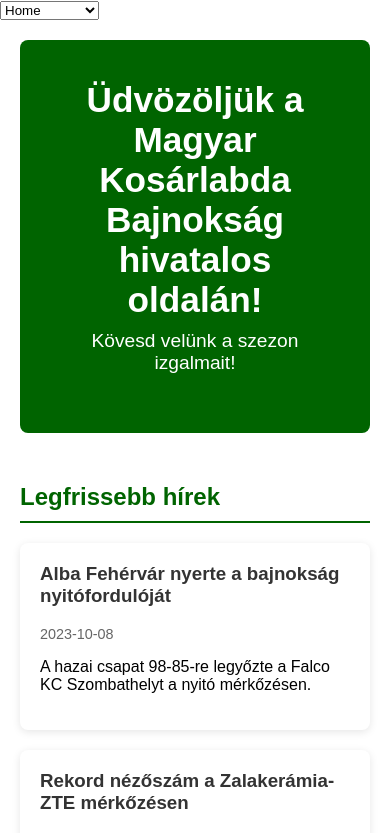
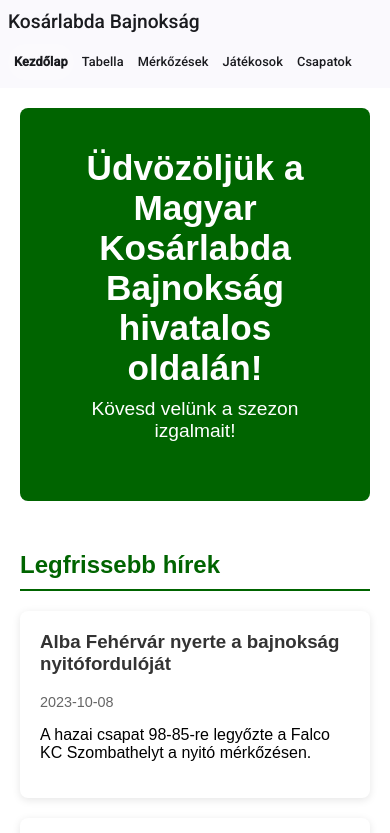
Before and after one commit to NorwoodPatriot/Kosarlabdabajnoksag, an Angular app in the folder Kosarlabda-bajnoksag/: page / in a window 390 px wide. Shown: the top 833 px of the page. Built offline with nearby package versions, Linux system fonts and the light colour scheme.

Commit message:
material

```diff
--- a/Kosarlabda-bajnoksag/src/app/pages/csapatlistazas/csapatlistazas.component.html
+++ b/Kosarlabda-bajnoksag/src/app/pages/csapatlistazas/csapatlistazas.component.html
@@ -1,24 +1,38 @@
 <div class="team-list-container">
-    <h2>Magyar Kosárlabda Csapatok</h2>
+  <h2>Magyar Kosárlabda Csapatok</h2>
 
-    <table class="team-table">
-      <thead>
-        <tr>
-          <th (click)="sortTeams('name')">Csapatnév {{getSortIcon('name')}}</th>
-          <th (click)="sortTeams('city')">Város {{getSortIcon('city')}}</th>
-          <th (click)="sortTeams('founded')">Alapítás éve {{getSortIcon('founded')}}</th>
-          <th (click)="sortTeams('championships')">Bajnoki címek {{getSortIcon('championships')}}</th>
-          <th>Bajnokság</th>
-        </tr>
-      </thead>
-      <tbody>
-        <tr *ngFor="let team of teams">
-          <td>{{team.name}}</td>
-          <td>{{team.city}}</td>
-          <td>{{team.founded}}</td>
-          <td>{{team.championships}}</td>
-          <td>{{team.league}}</td>
-        </tr>
-      </tbody>
-    </table>
-  </div>
+  <table mat-table [dataSource]="teams" matSort (matSortChange)="sortData($event)" class="mat-elevation-z8">
+    <!-- Név oszlop -->
+    <ng-container matColumnDef="name">
+      <th mat-header-cell *matHeaderCellDef mat-sort-header>Csapatnév</th>
+      <td mat-cell *matCellDef="let team">{{team.name}}</td>
+    </ng-container>
+
+    <!-- Város oszlop -->
+    <ng-container matColumnDef="city">
+      <th mat-header-cell *matHeaderCellDef mat-sort-header>Város</th>
+      <td mat-cell *matCellDef="let team">{{team.city}}</td>
+    </ng-container>
+
+    <!-- Alapítás oszlop -->
+    <ng-container matColumnDef="founded">
+      <th mat-header-cell *matHeaderCellDef mat-sort-header>Alapítás éve</th>
+      <td mat-cell *matCellDef="let team">{{team.founded}}</td>
+    </ng-container>
+
+    <!-- Bajnoki címek oszlop -->
+    <ng-container matColumnDef="championships">
+      <th mat-header-cell *matHeaderCellDef mat-sort-header>Bajnoki címek</th>
+      <td mat-cell *matCellDef="let team">{{team.championships}}</td>
+    </ng-container>
+
+    <!-- Bajnokság oszlop -->
+    <ng-container matColumnDef="league">
+      <th mat-header-cell *matHeaderCellDef>Bajnokság</th>
+      <td mat-cell *matCellDef="let team">{{team.league}}</td>
+    </ng-container>
+
+    <tr mat-header-row *matHeaderRowDef="displayedColumns"></tr>
+    <tr mat-row *matRowDef="let row; columns: displayedColumns;"></tr>
+  </table>
+</div>
--- a/Kosarlabda-bajnoksag/src/app/pages/csapatlistazas/csapatlistazas.component.scss
+++ b/Kosarlabda-bajnoksag/src/app/pages/csapatlistazas/csapatlistazas.component.scss
@@ -5,37 +5,43 @@
   font-family: 'Arial', sans-serif;
 
   h2 {
-      color: #006400; /* Sötétzöld szín magyar színekből */
+    color: #006400;
     text-align: center;
     margin-bottom: 20px;
     font-size: 24px;
   }
 }
 
-  .team-table {
+table {
   width: 100%;
-    border-collapse: collapse;
-    box-shadow: 0 2px 8px rgba(0, 0, 0, 0.1);
-
-    th, td {
-      padding: 12px 15px;
-      text-align: left;
-      border-bottom: 1px solid #ddd;
 }
 
-    th {
+.mat-header-cell {
+  font-weight: bold;
+  color: #333;
   background-color: #f8f8f8;
-      color: #333;
-      font-weight: bold;
-      cursor: pointer;
-      transition: background-color 0.3s;
+}
 
-      &:hover {
-        background-color: #e9e9e9;
+.mat-row:hover {
+  background-color: #f5f5f5;
+}
+
+.mat-column-name, .mat-column-city {
+  min-width: 150px;
+}
+
+.mat-column-founded, .mat-column-championships {
+  min-width: 100px;
+}
+
+@media (max-width: 768px) {
+  .team-list-container {
+    padding: 10px;
+    max-width: 100%;
+    overflow-x: auto;
+  }
+
+  table {
+    min-width: 600px;
   }
 }
-
-    tr:hover {
-      background-color: #f5f5f5;
-    }
-  }
--- a/Kosarlabda-bajnoksag/src/app/pages/csapatlistazas/csapatlistazas.component.ts
+++ b/Kosarlabda-bajnoksag/src/app/pages/csapatlistazas/csapatlistazas.component.ts
@@ -1,5 +1,7 @@
 import { Component } from '@angular/core';
 import { CommonModule } from '@angular/common';
+import { MatTableModule } from '@angular/material/table';
+import { MatSortModule, Sort } from '@angular/material/sort';
 
 interface Team {
   id: number;
@@ -13,11 +15,12 @@ interface Team {
 @Component({
   selector: 'app-csapatlistazas',
   standalone: true,
-  imports: [CommonModule],
+  imports: [CommonModule, MatTableModule, MatSortModule],
   templateUrl: './csapatlistazas.component.html',
-  styleUrl: './csapatlistazas.component.scss'
+  styleUrls: ['./csapatlistazas.component.scss']
 })
 export class CsapatlistazasComponent {
+  displayedColumns: string[] = ['name', 'city', 'founded', 'championships', 'league'];
   teams: Team[] = [
     { id: 1, name: 'Alba Fehérvár', city: 'Székesfehérvár', founded: 1991, championships: 12, league: 'NB I/A' },
     { id: 2, name: 'Falco KC Szombathely', city: 'Szombathely', founded: 1954, championships: 1, league: 'NB I/A' },
@@ -31,29 +34,26 @@ export class CsapatlistazasComponent {
     { id: 10, name: 'PVSK-Panthers', city: 'Pécs', founded: 2005, championships: 0, league: 'NB I/A' }
   ];
 
-  sortColumn: string = 'name';
-  sortDirection: 'asc' | 'desc' = 'asc';
-
-  sortTeams(column: string): void {
-    if (this.sortColumn === column) {
-      this.sortDirection = this.sortDirection === 'asc' ? 'desc' : 'asc';
-    } else {
-      this.sortColumn = column;
-      this.sortDirection = 'asc';
+  sortData(sort: Sort) {
+    const data = this.teams.slice();
+    if (!sort.active || sort.direction === '') {
+      this.teams = data;
+      return;
     }
 
-    this.teams.sort((a, b) => {
-      const aValue = a[column as keyof Team];
-      const bValue = b[column as keyof Team];
-
-      if (aValue < bValue) return this.sortDirection === 'asc' ? -1 : 1;
-      if (aValue > bValue) return this.sortDirection === 'asc' ? 1 : -1;
-      return 0;
+    this.teams = data.sort((a, b) => {
+      const isAsc = sort.direction === 'asc';
+      switch (sort.active) {
+        case 'name': return compare(a.name, b.name, isAsc);
+        case 'city': return compare(a.city, b.city, isAsc);
+        case 'founded': return compare(a.founded, b.founded, isAsc);
+        case 'championships': return compare(a.championships, b.championships, isAsc);
+        default: return 0;
+      }
     });
   }
+}
 
-  getSortIcon(column: string): string {
-    if (this.sortColumn !== column) return '⇅';
-    return this.sortDirection === 'asc' ? '↑' : '↓';
-  }
+function compare(a: number | string, b: number | string, isAsc: boolean) {
+  return (a < b ? -1 : 1) * (isAsc ? 1 : -1);
 }
--- a/Kosarlabda-bajnoksag/src/app/shared/header/header.component.html
+++ b/Kosarlabda-bajnoksag/src/app/shared/header/header.component.html
@@ -1,7 +1,25 @@
-<select #pageValue (change)="menuSwitch(pageValue.value)">
-    <option value="home">Home</option>
-    <option value="tabella">Tabella</option>
-    <option value="meccsnaptar">Meccsnaptar</option>
-    <option value="jatekoslistazas">Játékosok</option>
-    <option value="csapatlistazas">Csapatok</option>
-</select>
+<mat-toolbar color="primary">
+    <span>Kosárlabda Bajnokság</span>
+
+    <nav class="menu-items">
+      <button mat-button
+              (click)="menuSwitch('home')"
+              [class.active]="activePage === 'home'">Kezdőlap</button>
+
+      <button mat-button
+              (click)="menuSwitch('tabella')"
+              [class.active]="activePage === 'tabella'">Tabella</button>
+
+      <button mat-button
+              (click)="menuSwitch('meccsnaptar')"
+              [class.active]="activePage === 'meccsnaptar'">Mérkőzések</button>
+
+      <button mat-button
+              (click)="menuSwitch('jatekoslistazas')"
+              [class.active]="activePage === 'jatekoslistazas'">Játékosok</button>
+
+      <button mat-button
+              (click)="menuSwitch('csapatlistazas')"
+              [class.active]="activePage === 'csapatlistazas'">Csapatok</button>
+    </nav>
+  </mat-toolbar>
--- a/Kosarlabda-bajnoksag/src/app/shared/header/header.component.scss
+++ b/Kosarlabda-bajnoksag/src/app/shared/header/header.component.scss
@@ -0,0 +1,77 @@
+mat-toolbar {
+    display: flex;
+    justify-content: space-between; /* Balra igazított tartalom */
+    padding: 0 16px;
+    height: 64px;
+    position: relative;
+
+    span {
+      font-weight: 500;
+      font-size: 1.2rem;
+      white-space: nowrap;
+      margin-right: 24px;
+    }
+  }
+
+  .menu-items {
+    display: flex;
+    gap: 8px;
+    flex-wrap: nowrap;
+    overflow-x: auto; /* Görgetés kis helyen */
+    padding: 8px 0;
+    scrollbar-width: none; /* Firefox */
+    -ms-overflow-style: none; /* IE/Edge */
+
+    &::-webkit-scrollbar {
+      display: none; /* Chrome/Safari */
+    }
+
+    button {
+      padding: 0 12px;
+      min-width: max-content; /* Gombok ne törjenek össze */
+
+      &.active {
+        background-color: rgba(255, 255, 255, 0.2);
+        font-weight: bold;
+      }
+
+      &:hover {
+        background-color: rgba(255, 255, 255, 0.1);
+      }
+    }
+  }
+
+  /* Mobil nézet (768px alatt) */
+  @media (max-width: 768px) {
+    mat-toolbar {
+      height: auto;
+      min-height: 56px;
+      padding: 8px;
+      flex-direction: column;
+      align-items: flex-start; /* Balra igazítás mobilon is */
+    }
+
+    .menu-items {
+      width: 100%;
+      gap: 4px;
+      padding: 8px 0 0 0;
+
+      button {
+        padding: 0 8px;
+        font-size: 0.9rem;
+        height: 36px;
+      }
+    }
+  }
+
+  /* Extra kis képernyők (480px alatt) */
+  @media (max-width: 480px) {
+    .menu-items {
+      gap: 2px;
+
+      button {
+        padding: 0 6px;
+        font-size: 0.8rem;
+      }
+    }
+  }
--- a/Kosarlabda-bajnoksag/src/app/shared/header/header.component.ts
+++ b/Kosarlabda-bajnoksag/src/app/shared/header/header.component.ts
@@ -1,28 +1,21 @@
-import { AfterViewInit, Component, EventEmitter, OnInit, Output } from '@angular/core';
+import { Component, EventEmitter, Output } from '@angular/core';
+import { CommonModule } from '@angular/common';
+import { MatToolbarModule } from '@angular/material/toolbar';
+import { MatButtonModule } from '@angular/material/button';
 
 @Component({
   selector: 'app-header',
-  imports: [],
+  standalone: true,
+  imports: [CommonModule, MatToolbarModule, MatButtonModule],
   templateUrl: './header.component.html',
-  styleUrl: './header.component.scss'
+  styleUrls: ['./header.component.scss']
 })
 export class HeaderComponent {
-  @Output() selectedPage: EventEmitter<string> = new EventEmitter();
-
-  constructor(){
-    console.log("construtor called");
-  }
-
-  ngOnInit(): void {
-    console.log("ngOnInit called");
-  }
-
-  ngAfterViewInit(): void {
-    console.log("ngAfterViewInit called");
-  }
+  @Output() selectedPage = new EventEmitter<string>();
+  activePage: string = 'home';
 
   menuSwitch(pageValue: string) {
+    this.activePage = pageValue;
     this.selectedPage.emit(pageValue);
   }
-
 }
```
Also changed, not shown: Kosarlabda-bajnoksag/src/app/shared/interfaces/interfaces.ts (renamed from Kosarlabda-bajnoksag/src/app/shared/header/interfaces/interfaces.ts), 2 other files (tests, documents, lock files or other folders). Lines whose indentation alone changed are shown as unchanged.
